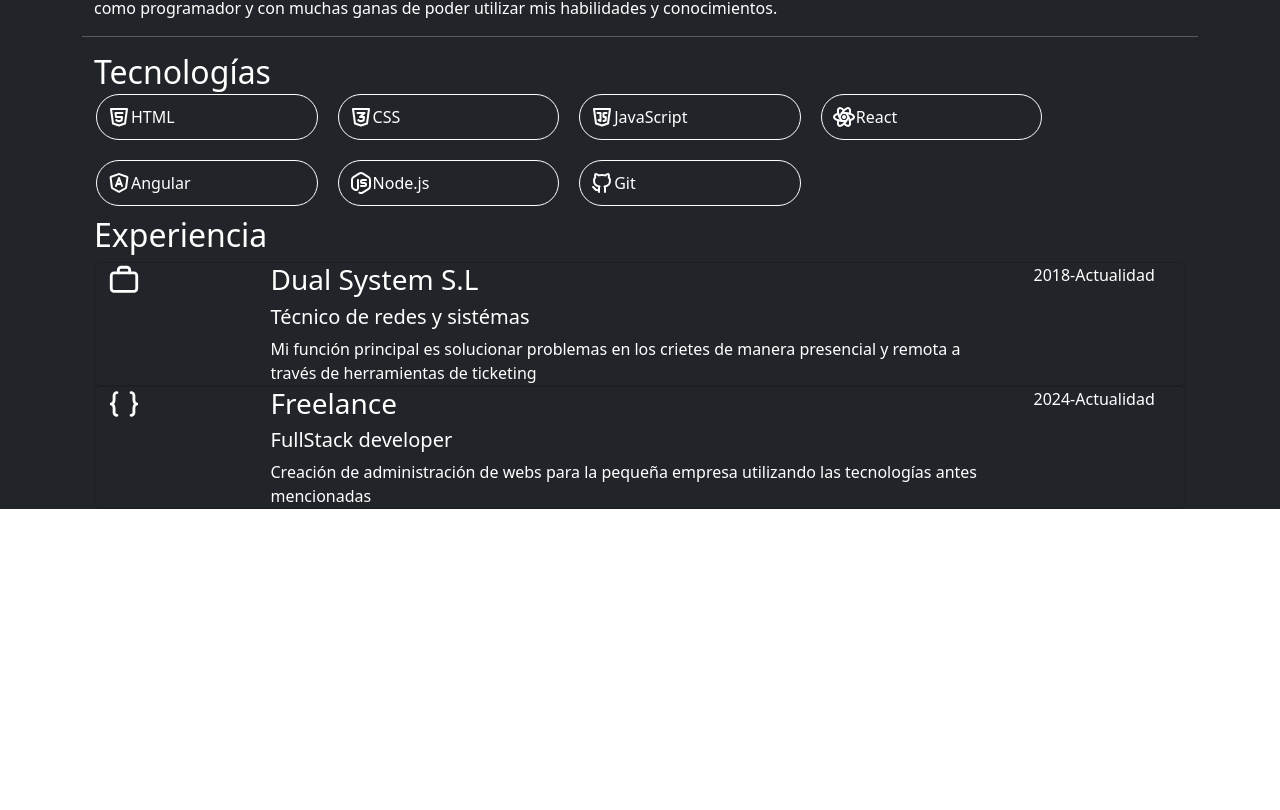
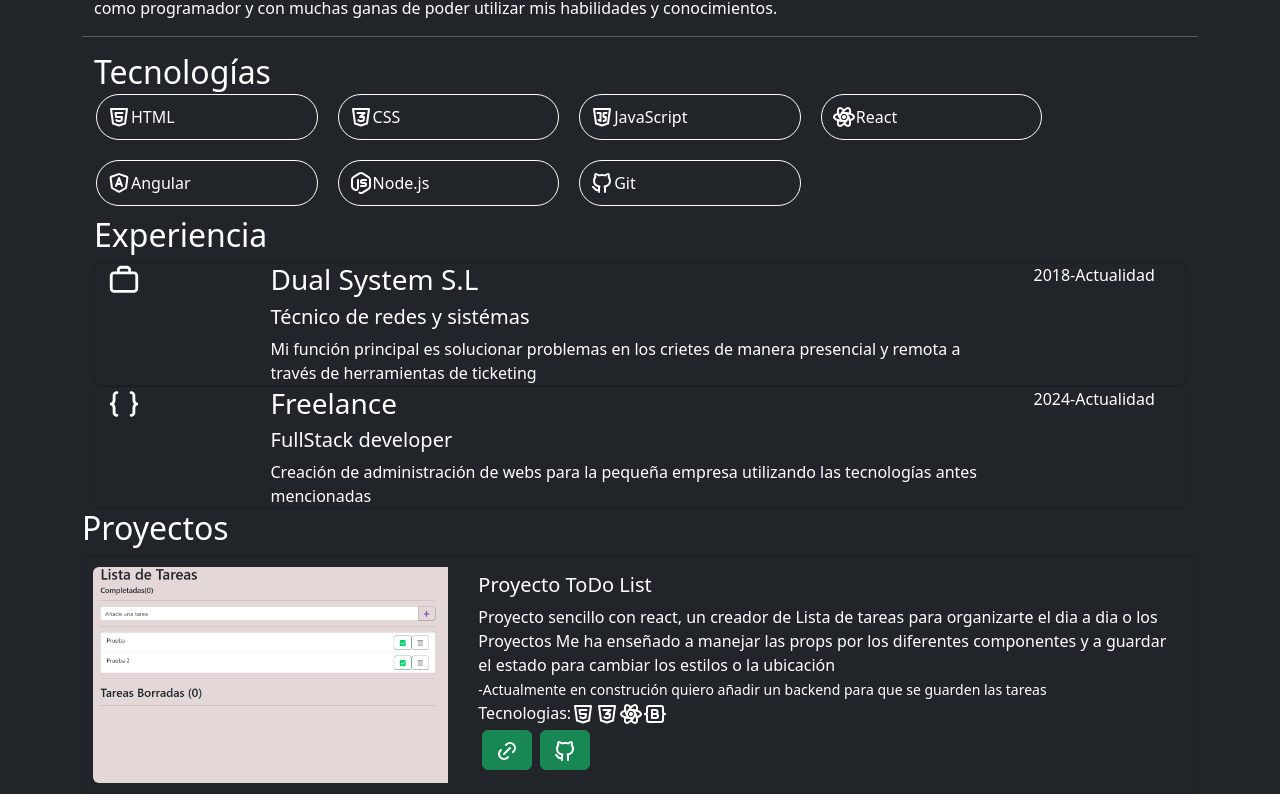
Before and after one commit to javierpelaez97/Portfolio, a React (Vite) app: page / in a window 1280 px wide. Shown: the part 463-1273 px from the top of the page. Before the commit the page ends 972 px from the top, so only its background shows below. Built offline with nearby package versions, Linux system fonts and the light colour scheme.

Commit message:
Creado el componenete de proyectos y la carta de proyecto

```diff
--- a/src/App.jsx
+++ b/src/App.jsx
@@ -4,6 +4,7 @@ import './App.css'
 import About from './components/About/About'
 import Tecnologias from './components/technologies/Tecnologias'
 import Experience from './components/experience/Experience'
+import Projects from './components/projects/Projects'
 
 function App() {
 
@@ -16,6 +17,7 @@ function App() {
         <hr />
         <Tecnologias></Tecnologias>
         <Experience></Experience>
+        <Projects></Projects>
       </div>
 
      </div>
--- a/src/components/projects/Projects.jsx
+++ b/src/components/projects/Projects.jsx
@@ -0,0 +1,15 @@
+import CardProject from "./cardProject/CardProject";
+
+
+export default function Projects (){
+
+    return(
+    <>
+    <h2>Proyectos</h2>
+    <div>
+
+        <CardProject></CardProject>
+    </div>
+    </>
+    )
+}
--- /dev/null
+++ b/src/components/projects/cardProject/CardProject.jsx
@@ -0,0 +1,142 @@
+import prueba from "../../../assets/Prueba-carta.png";
+
+export default function CardProject() {
+  return (
+    <>
+      <div className="card mb-3 text-bg-dark ">
+        <div className="row ">
+          <div className="col-md-4">
+            <a href="https://todolistjjpg.netlify.app/" target="_blank">
+              <img src={prueba} alt="" className="img-fluid rounded-start" />
+            </a>
+          </div>
+          <div className="col-md-8">
+            <div className="card-body">
+              <h5 className="card-title">Proyecto ToDo List</h5>
+              <p className="card-text">
+                Proyecto sencillo con react, un creador de Lista de tareas para
+                organizarte el dia a dia o los Proyectos Me ha enseñado a
+                manejar las props por los diferentes componentes y a guardar el
+                estado para cambiar los estilos o la ubicación
+              </p>
+              <p className="card-text">
+                <small>
+                  -Actualmente en construción quiero añadir un backend para que
+                  se guarden las tareas
+                </small>
+              </p>
+              <div>
+                <label>Tecnologias:</label>
+                <svg
+                  xmlns="http://www.w3.org/2000/svg"
+                  viewBox="0 0 24 24"
+                  fill="none"
+                  stroke="currentColor"
+                  stroke-linecap="round"
+                  stroke-linejoin="round"
+                  width="24"
+                  height="24"
+                  stroke-width="2"
+                >
+                  <path d="M20 4l-2 14.5l-6 2l-6 -2l-2 -14.5z"></path>
+                  <path d="M15.5 8h-7l.5 4h6l-.5 3.5l-2.5 .75l-2.5 -.75l-.1 -.5"></path>
+                </svg>
+                <svg
+                  xmlns="http://www.w3.org/2000/svg"
+                  viewBox="0 0 24 24"
+                  fill="none"
+                  stroke="currentColor"
+                  stroke-linecap="round"
+                  stroke-linejoin="round"
+                  width="24"
+                  height="24"
+                  stroke-width="2"
+                >
+                  <path d="M20 4l-2 14.5l-6 2l-6 -2l-2 -14.5z"></path>
+                  <path d="M8.5 8h7l-4.5 4h4l-.5 3.5l-2.5 .75l-2.5 -.75l-.1 -.5"></path>
+                </svg>
+                <svg
+                  xmlns="http://www.w3.org/2000/svg"
+                  viewBox="0 0 24 24"
+                  fill="none"
+                  stroke="currentColor"
+                  stroke-linecap="round"
+                  stroke-linejoin="round"
+                  width="24"
+                  height="24"
+                  stroke-width="2"
+                >
+                  <path d="M6.306 8.711c-2.602 .723 -4.306 1.926 -4.306 3.289c0 2.21 4.477 4 10 4c.773 0 1.526 -.035 2.248 -.102"></path>
+                  <path d="M17.692 15.289c2.603 -.722 4.308 -1.926 4.308 -3.289c0 -2.21 -4.477 -4 -10 -4c-.773 0 -1.526 .035 -2.25 .102"></path>
+                  <path d="M6.305 15.287c-.676 2.615 -.485 4.693 .695 5.373c1.913 1.105 5.703 -1.877 8.464 -6.66c.387 -.67 .733 -1.339 1.036 -2"></path>
+                  <path d="M17.694 8.716c.677 -2.616 .487 -4.696 -.694 -5.376c-1.913 -1.105 -5.703 1.877 -8.464 6.66c-.387 .67 -.733 1.34 -1.037 2"></path>
+                  <path d="M12 5.424c-1.925 -1.892 -3.82 -2.766 -5 -2.084c-1.913 1.104 -1.226 5.877 1.536 10.66c.386 .67 .793 1.304 1.212 1.896"></path>
+                  <path d="M12 18.574c1.926 1.893 3.821 2.768 5 2.086c1.913 -1.104 1.226 -5.877 -1.536 -10.66c-.375 -.65 -.78 -1.283 -1.212 -1.897"></path>
+                  <path d="M11.5 12.866a1 1 0 1 0 1 -1.732a1 1 0 0 0 -1 1.732z"></path>
+                </svg>
+                <svg
+                  xmlns="http://www.w3.org/2000/svg"
+                  viewBox="0 0 24 24"
+                  fill="none"
+                  stroke="currentColor"
+                  stroke-linecap="round"
+                  stroke-linejoin="round"
+                  width="24"
+                  height="24"
+                  stroke-width="2"
+                >
+                  <path d="M2 12a2 2 0 0 0 2 -2v-4a2 2 0 0 1 2 -2h12a2 2 0 0 1 2 2v4a2 2 0 0 0 2 2"></path>
+                  <path d="M2 12a2 2 0 0 1 2 2v4a2 2 0 0 0 2 2h12a2 2 0 0 0 2 -2v-4a2 2 0 0 1 2 -2"></path>
+                  <path d="M9 16v-8h3.5a2 2 0 1 1 0 4h-3.5h4a2 2 0 1 1 0 4h-4z"></path>
+                </svg>
+              </div>
+              <div className="">
+
+                <a
+                  href="https://todolistjjpg.netlify.app/"
+                  className="btn btn-success m-1"
+                  target="_blank"
+                >
+                  <svg
+                    xmlns="http://www.w3.org/2000/svg"
+                    viewBox="0 0 24 24"
+                    fill="none"
+                    stroke="currentColor"
+                    stroke-linecap="round"
+                    stroke-linejoin="round"
+                    width="24"
+                    height="24"
+                    stroke-width="2"
+                  >
+                    <path d="M9 15l6 -6"></path>
+                    <path d="M11 6l.463 -.536a5 5 0 0 1 7.071 7.072l-.534 .464"></path>
+                    <path d="M13 18l-.397 .534a5.068 5.068 0 0 1 -7.127 0a4.972 4.972 0 0 1 0 -7.071l.524 -.463"></path>
+                  </svg>
+                </a>
+                <a
+                  href="https://github.com/javierpelaez97/ToDo-List"
+                  className="btn btn-success m-1"
+                  target="_blank"
+                >
+                  <svg
+                    xmlns="http://www.w3.org/2000/svg"
+                    viewBox="0 0 24 24"
+                    fill="none"
+                    stroke="currentColor"
+                    stroke-linecap="round"
+                    stroke-linejoin="round"
+                    width="24"
+                    height="24"
+                    stroke-width="2"
+                  >
+                    <path d="M9 19c-4.3 1.4 -4.3 -2.5 -6 -3m12 5v-3.5c0 -1 .1 -1.4 -.5 -2c2.8 -.3 5.5 -1.4 5.5 -6a4.6 4.6 0 0 0 -1.3 -3.2a4.2 4.2 0 0 0 -.1 -3.2s-1.1 -.3 -3.5 1.3a12.3 12.3 0 0 0 -6.2 0c-2.4 -1.6 -3.5 -1.3 -3.5 -1.3a4.2 4.2 0 0 0 -.1 3.2a4.6 4.6 0 0 0 -1.3 3.2c0 4.6 2.7 5.7 5.5 6c-.6 .6 -.6 1.2 -.5 2v3.5"></path>
+                  </svg>
+                </a>
+              </div>
+            </div>
+          </div>
+        </div>
+      </div>
+    </>
+  );
+}
```
Also changed, not shown: src/assets/Prueba-carta.png (added).
